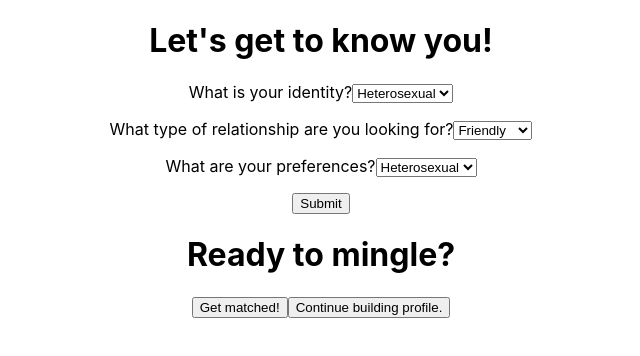
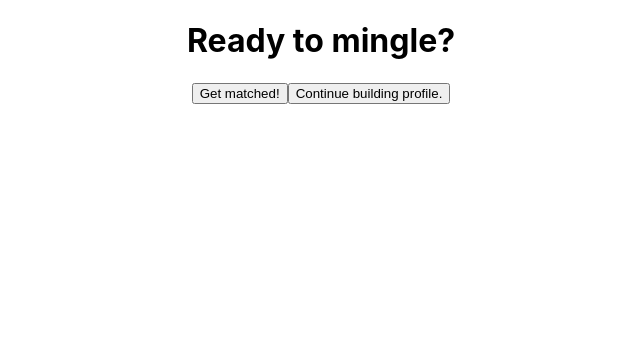
Before and after one commit to BlakeSartin/Dating-App, a React (Create React App) app in the folder client/: page /register in a window 1280 px wide. Both pictures are taken after a click on the input "Submit". Shown: the top 356 px of the page, without its empty margins (319-959 px from the left). Built offline with nearby package versions, Linux system fonts and the light colour scheme.

Commit message:
Adds minor styling and onClick functionality

```diff
--- a/client/src/components/RegistrationForm.js
+++ b/client/src/components/RegistrationForm.js
@@ -8,6 +8,7 @@ export default function RegistrationForm(props) {
   const [identity, setIdentity] = useState("")
   const [relationship, setRelationship] = useState("")
   const [preference, setPreference] = useState("")
+  const [isActive, setActive] = useState("false");
 
   const registerIdentity = (event) => {
     setIdentity(event.target.value)
@@ -24,6 +25,7 @@ export default function RegistrationForm(props) {
   const handleSubmit = (event) => {
     event.preventDefault();
     alert(`1: ${identity} 2: ${relationship} 3: ${preference}`)
+    setActive(!isActive);
   }
 
   const startMatch = () => {
@@ -36,9 +38,9 @@ export default function RegistrationForm(props) {
 
   return (
     <div>
-      <h1>Let's get to know you!</h1>
+      <h1 className={isActive ? "active" : "inactive"}>Let's get to know you!</h1>
 
-      <form onSubmit={handleSubmit} className="form1">
+      <form onSubmit={handleSubmit} id="first-prompt" className={isActive ? "active" : "inactive"}>
         <label>
           What is your identity?
           <select value={identity} onChange={registerIdentity}>
@@ -69,7 +71,7 @@ export default function RegistrationForm(props) {
         <input type="submit" value="Submit" />
       </form>
 
-      <div className="secondary-prompt">
+      <div id="secondary-prompt" className={isActive ? "inactive" : "active"}>
         <h1>Ready to mingle?</h1>
         <button onClick={startMatch}>
           Get matched!
--- a/client/src/components/registrationForm.scss
+++ b/client/src/components/registrationForm.scss
@@ -1,3 +1,8 @@
+.inactive {
+  display: none;
+}
+
+// Initial register prompt
 div {
   text-align: center;
 
@@ -11,3 +16,5 @@ div {
     }
   }
 }
+
+// Secondary page
```
